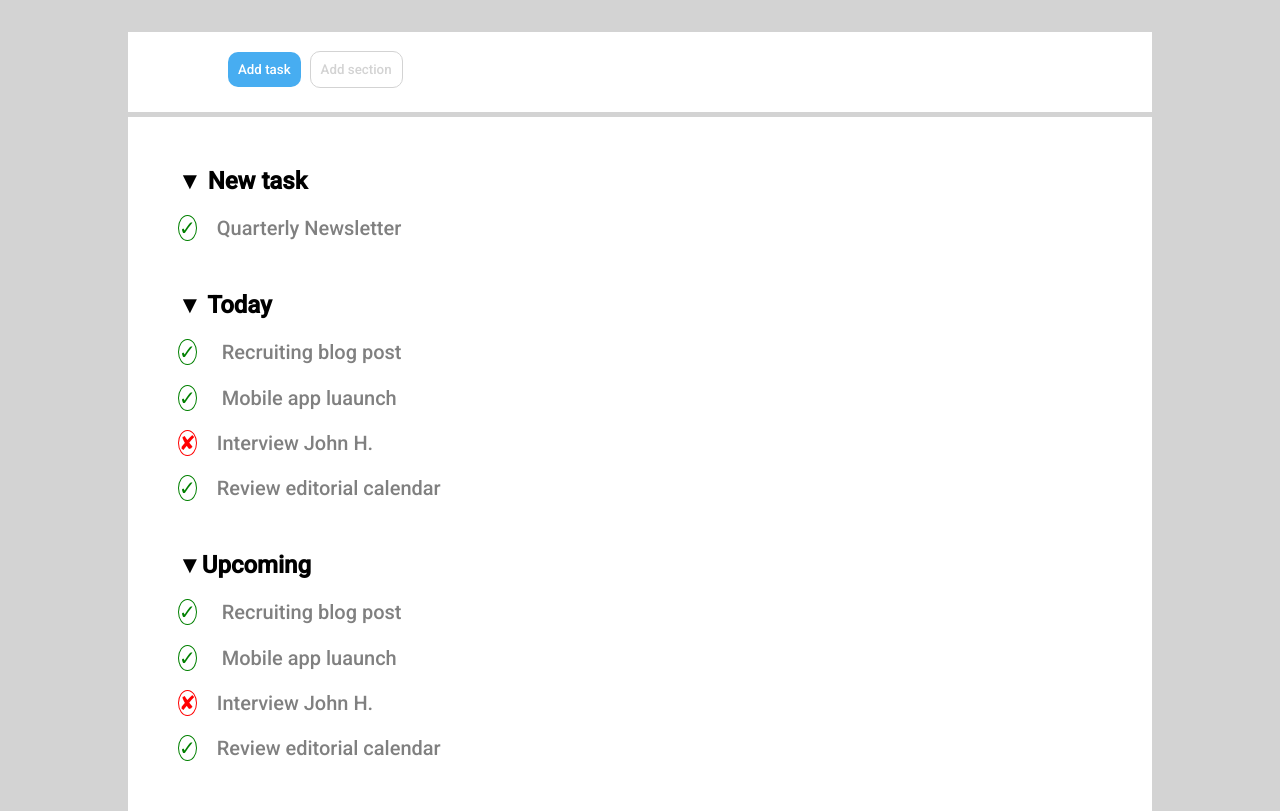
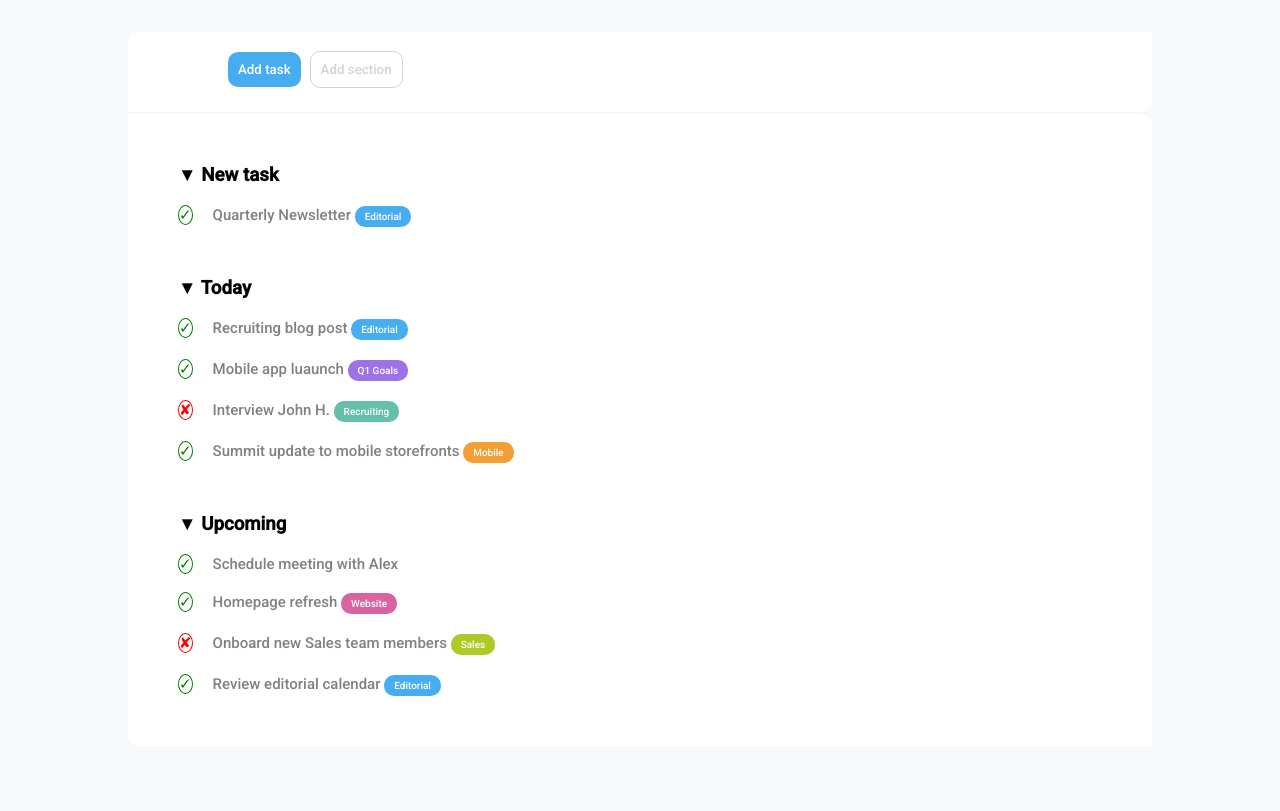
Before and after one commit to robertoboston/html-css-toboolist, a plain HTML site: page index.html in a window 1280 px wide. Shown: the part 98-909 px from the top of the page. After the commit the page ends 844 px from the top, so only its background shows below. Drawn offline with Linux system fonts and the light colour scheme.

Commit message:
excercise-done

```diff
--- a/css/style.css
+++ b/css/style.css
@@ -5,7 +5,7 @@
 }
 
 body{
-    background-color: lightgrey;
+    background-color: #f6f8f9;
 }
 
 .head{
@@ -32,8 +32,9 @@ head , img{
     height: 80px;
     width: 80%;
     margin: 50px auto;
-    margin-bottom: 5px;
+    margin-bottom: 2px;
     background-color: white;
+    border-radius: 10px 0;
 }
 
 .button1{
@@ -63,6 +64,7 @@ head , img{
     margin: auto;
     background-color: white;
     padding: 50px;
+    border-radius: 0 10px;
 }
 
 
@@ -71,11 +73,10 @@ ul{
     list-style: none;
     margin-top: 20px;
     color: grey;
-    font-size: 20px;
+    font-size: 15px;
 }
 
 .checkmark{
-    display: inline-block;
     color: green;
     border: 1px solid green;
     border-radius: 100%;
@@ -97,3 +98,62 @@ li{
 .section-space{
     margin-top: 50px;
 }
+
+.editorial{
+    display: inline-block;
+    background-color:#47adf1;
+    padding: 5px 10px;
+    border-radius: 10px;
+    color: white;
+    font-size: 10px;
+
+}
+
+.q1-goals{
+    display: inline-block;
+    background-color: #9c72e4;
+    padding: 5px 10px;
+    border-radius: 10px;
+    color: white;
+    font-size: 10px;
+}
+
+.recruiting{
+    display: inline-block;
+    background-color: #64c0a9;
+    padding: 5px 10px;
+    border-radius: 10px;
+    color: white;
+    font-size: 10px;
+}
+
+.mobile{
+    display: inline-block;
+    background-color: #f29e33;
+    padding: 5px 10px;
+    border-radius: 10px;
+    color: white;
+    font-size: 10px;
+}
+
+.website{
+    display: inline-block;
+    background-color: #d863a1;
+    padding: 5px 10px;
+    border-radius: 10px;
+    color: white;
+    font-size: 10px;
+
+}
+
+.sales{
+    display: inline-block;
+    background-color: #b0c926;
+    padding: 5px 10px;
+    border-radius: 10px;
+    color: white;
+    font-size: 10px;
+
+
+
+}
--- a/index.html
+++ b/index.html
@@ -25,29 +25,29 @@
         </div>
         <div class="container2">
             <section>
-                <h2>&#9660; New task</h2>
+                <h3>&#9660; New task</h3>
                 <ul>
-                    <li><div class="checkmark">&#10003;</div>Quarterly Newsletter</li>
+                    <li><span class="checkmark">&#10003;</span>Quarterly Newsletter <div class="editorial">Editorial</div></li>
                 </ul>
             </section>
 
             <section class="section-space">
-                <h2>&#9660; Today</h2>
+                <h3>&#9660; Today</h3>
                 <ul>
-                    <li> <span class="checkmark">&#10003;</span> Recruiting blog post</li>
-                    <li> <span class="checkmark">&#10003;</span> Mobile app luaunch</li>
-                    <li> <span class="xmark">&#x2718;</span>Interview John H.</li>
-                    <li> <span class="checkmark">&#10003;</span>Review editorial calendar</li>
+                    <li> <span class="checkmark">&#10003;</span>Recruiting blog post <div class="editorial">Editorial</div></li>
+                    <li> <span class="checkmark">&#10003;</span>Mobile app luaunch <div class="q1-goals">Q1 Goals</div></li>
+                    <li> <span class="xmark">&#x2718;</span>Interview John H. <div class="recruiting">Recruiting</div></li>
+                    <li> <span class="checkmark">&#10003;</span>Summit update to mobile storefronts <div class="mobile">Mobile</div></li>
                 </ul>
             </section>
 
             <section class="section-space">
-                <h2>&#9660;Upcoming</h2>
+                <h3>&#9660; Upcoming</h3>
                 <ul>
-                    <li> <span class="checkmark">&#10003;</span> Recruiting blog post</li>
-                    <li> <span class="checkmark">&#10003;</span> Mobile app luaunch</li>
-                    <li> <span class="xmark">&#x2718;</span>Interview John H.</li>
-                    <li> <span class="checkmark">&#10003;</span>Review editorial calendar</li>
+                    <li> <span class="checkmark">&#10003;</span>Schedule meeting with Alex</li>
+                    <li> <span class="checkmark">&#10003;</span>Homepage refresh <div class="website">Website</div></li>
+                    <li> <span class="xmark">&#x2718;</span>Onboard new Sales team members <div class="sales">Sales</div></li>
+                    <li> <span class="checkmark">&#10003;</span>Review editorial calendar <div class="editorial">Editorial</div></li>
                 </ul>
             </section>
         </div>
```
